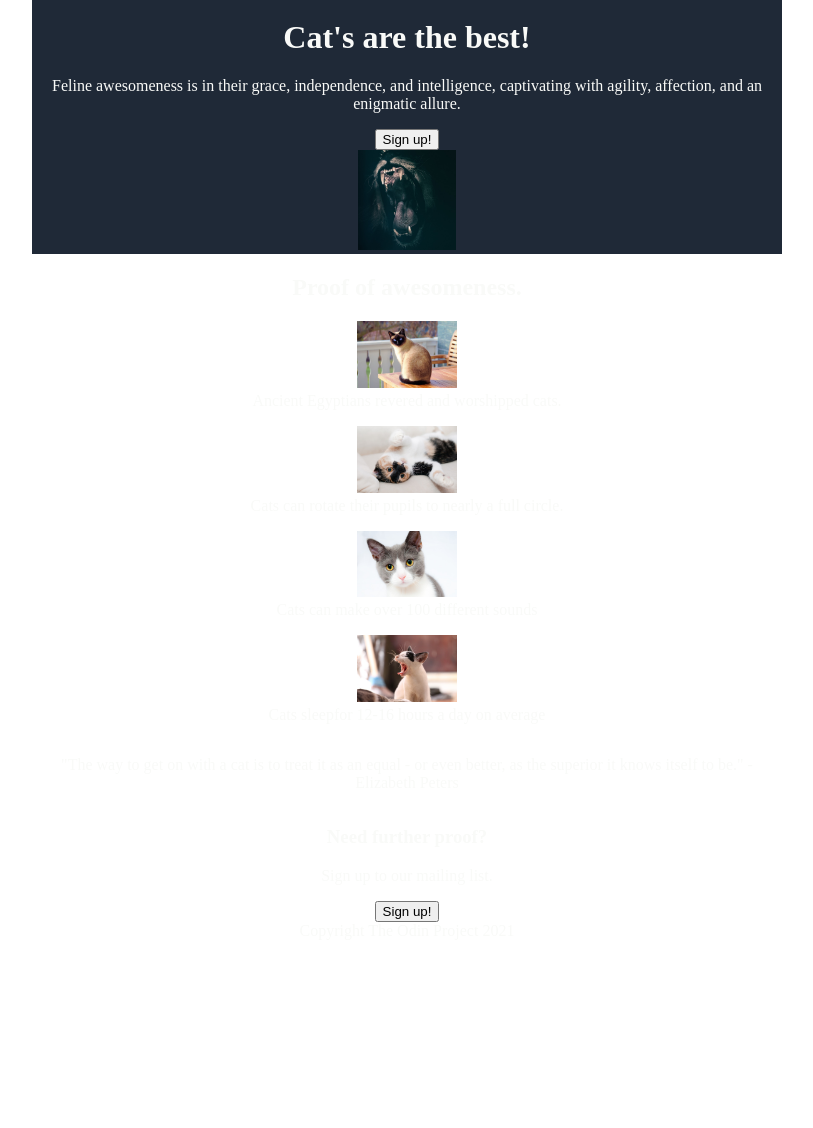
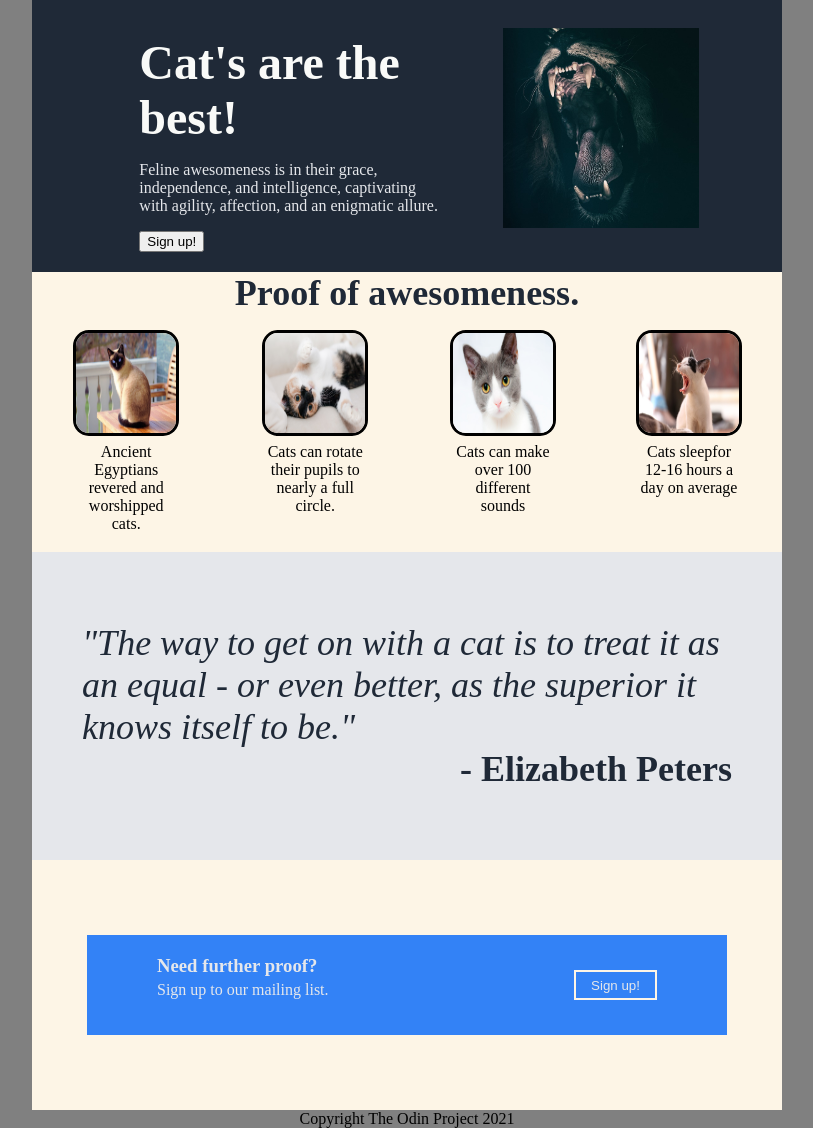
Before and after one commit to sabbott442/landing-page, a plain HTML site: page index.html in a window 1280 px wide. Shown: the part 77-1205 px from the top of the page, without its empty margins (233-1046 px from the left). Before the commit the page ends 1017 px from the top, so only its background shows below. Drawn offline with Linux system fonts and the light colour scheme.

Commit message:
Styled from header down to the footer

```diff
--- a/style.css
+++ b/style.css
@@ -1,11 +1,13 @@
-
+html{
+    background-color: gray;
+}
 img{
     max-width: 100px;
     max-height: 100px;
 }
 body{
     max-width: 750px;
-    color: #F9FAF8;
+
     text-align: center;
     margin: auto;
     display: flex;
@@ -23,10 +25,17 @@ header {
     justify-content: space-between;
     align-items: center;
     margin-bottom: 0px;
+    max-height: 60px;
 
 }
 .top{
     margin-top: 0px;
+    display: flex;
+    padding: 20px;
+    justify-content: space-evenly;
+}
+header > img{
+    margin-left: 24px;
 }
 ul{
     list-style: none;
@@ -34,17 +43,121 @@ ul{
 }
 li {
     display: inline;
-    font-size: 18px;
+    font-size: 12px;
     font-weight:800;
     color: #E5E7EB;
     gap: 6px;
-    margin-right: 20px;
-
-
-
+    margin-right: 24px;
 }
 a{
     text-decoration: none;
     color: #E5E7EB;
 
 }
+h1{
+    font-size: 48px;
+    font-weight: 800;
+    color: #F9FAF8;
+    margin-bottom: 5px;
+}
+.hero{
+    font-size: 18px;
+    color: #E5E7EB;
+}
+.roar{
+    max-width: 350px;
+    max-height: 200px;
+    align-self: center;
+}
+.text{
+    width: 300px;
+    margin-left: 24px;
+    color: #E5E7EB;
+    text-align: left;
+}
+h2{
+    font-size: 36px;
+    font-weight: 800;
+    color: #1F2937;
+    text-align: center;
+    background-color: oldlace;
+    margin: 0px;
+}
+.fact{
+    display: flex;
+    width: 100%;
+    flex-direction: row;
+    justify-content: center;
+    margin-bottom: 0px;
+    background-color: oldlace;
+}
+figure>img{
+    border: 3px solid black;
+    height: 150px;
+    border-radius: 15%;
+    margin: auto;
+    padding: auto;
+}
+figcaption{
+    text-align: center;
+    padding: 3px;
+}
+.quote{
+    background-color: #E5E7EB;
+    font-size: 36px;
+    color:#1F2937;
+    font-style: italic;
+    font-weight: 300;
+    padding: 70px 50px;
+    margin: 0px;
+    text-align: left;
+}
+span{
+    display:block;
+    font-weight: 800;
+    font-style: normal;
+    text-align: end;
+}
+.container{
+    background-color: oldlace;
+    display: flex;
+    margin: 0px;
+    height: 250px;
+    flex-direction: column;
+    justify-content: center;
+    align-items: center;
+
+}
+.news{
+    background-color: #3382F6;
+    margin: auto;
+    text-align: left;
+    width: 500px;
+    padding: 20px 70px;
+    display: flex;
+    justify-content: space-between;
+
+    color:#E5E7EB;
+
+}
+.signup{
+
+    background-color: #3382F6;
+    border: 2px solid oldlace;
+    color:#E5E7EB;
+    padding: 5px 15px;
+    height: 30px;
+    margin-top:15px;
+
+
+}
+h3{
+    margin:0px ;
+    align-self: center;
+
+
+}
+.list{
+    margin-top: 4px;
+
+}
```
